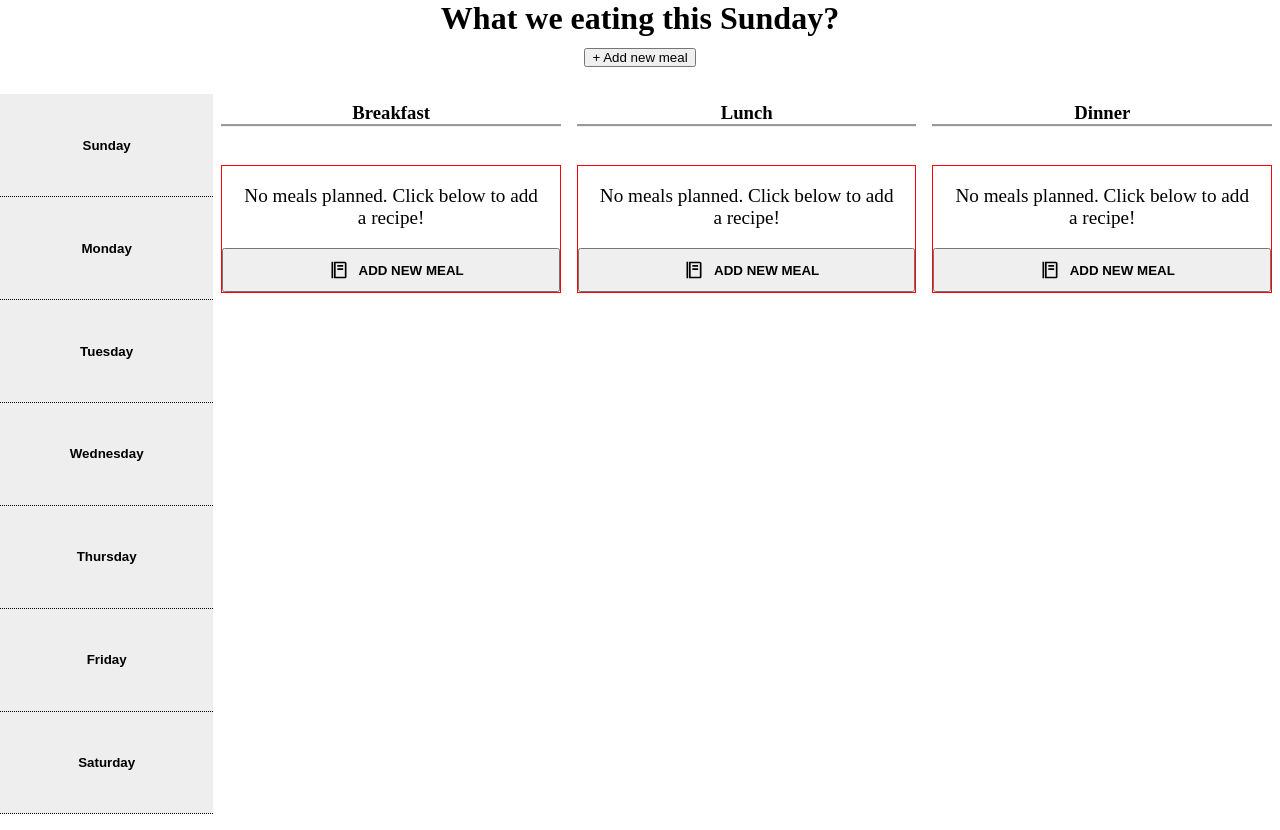
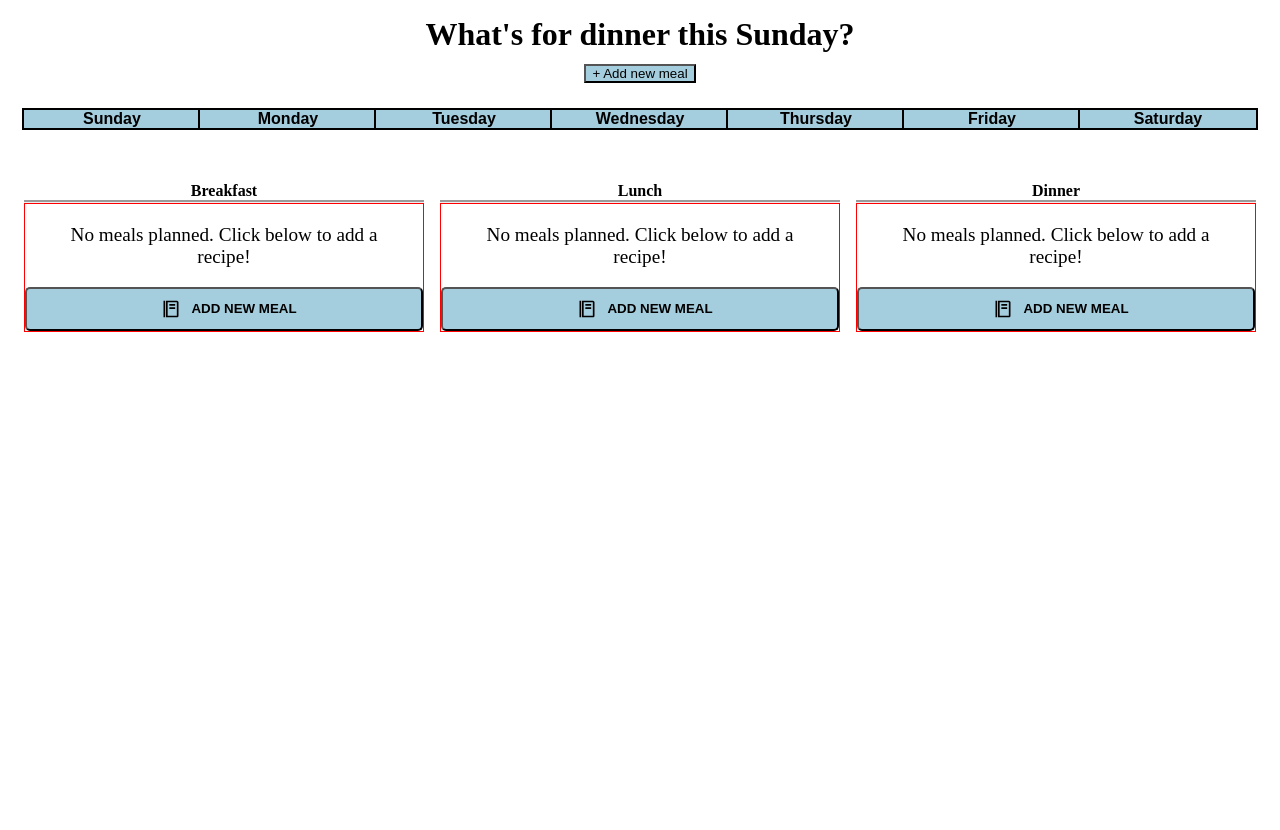
Before and after one commit to jacastanon01/mealplanner, a React (Vite) app: page / in a window 1280 px wide. Built offline with nearby package versions, Linux system fonts and the light colour scheme.

Commit message:
design and other updates

```diff
--- a/src/App.jsx
+++ b/src/App.jsx
@@ -6,25 +6,16 @@ import { useSelector } from "react-redux";
 import { selectMeals } from "./slices/mealsSlice";
 import { selectDay } from "./slices/currentDaySlice";
 import Header from "./components/Header";
-
-const days = [
-  "Sunday",
-  "Monday",
-  "Tuesday",
-  "Wednesday",
-  "Thursday",
-  "Friday",
-  "Saturday",
-];
+import { days } from "./utils/constants";
 
 function App() {
   const allMeals = useSelector(selectMeals);
   const { currentDay } = useSelector(selectDay);
 
   return (
-    <>
+    <main style={{ margin: "0 0.5em" }}>
       <Header />
-      <main className="container">
+      <section className="container">
         <aside>
           <WeekList days={days} meals={allMeals} />
         </aside>
@@ -32,8 +23,8 @@ function App() {
         {/* <h1>{allMeals[currentDay].day}</h1> */}
         <Planner />
         {/* </section> */}
-      </main>
-    </>
+      </section>
+    </main>
   );
 }
 
--- a/src/components/Header.jsx
+++ b/src/components/Header.jsx
@@ -32,7 +32,7 @@ function Header() {
   return (
     <header>
       <h1 className="header-title">
-        What we eating this {allMeals[currentDay].day}?
+        What{`'`}s for dinner this {allMeals[currentDay].day}?
       </h1>
       <button className="add-btn" onClick={handleModal}>
         {/* {width > 700 ? "+ Add new meal" : "+"} */}+ Add new meal
--- a/src/components/MealCard.module.css
+++ b/src/components/MealCard.module.css
@@ -9,7 +9,7 @@
 }
 
 .card {
-  height: 200px;
+  height: 380px;
   position: relative;
   transform-style: preserve-3d;
   transition: 150ms;
@@ -34,7 +34,7 @@
   z-index: 5;
   font-weight: 700;
   cursor: pointer;
-  color: #eee;
+  color: white;
 }
 
 .front img {
@@ -95,6 +95,8 @@
   width: 100%;
   cursor: pointer;
 
+  /* TODO: figure out overlay */
+
   /* background: linear-gradient(
     0deg,
     rgba(47, 47, 47, 0.4) 14%,
@@ -107,8 +109,8 @@
   ); */
   background: linear-gradient(
     0deg,
-    rgba(77, 77, 77, 0.2) 14%,
-    rgba(191, 191, 191, 0.155) 78%
+    rgba(77, 77, 77, 0.266) 14%,
+    rgba(191, 191, 191, 0.277) 78%
   );
   /* background: linear-gradient(
     0deg,
--- a/src/components/Planner.module.css
+++ b/src/components/Planner.module.css
@@ -14,10 +14,12 @@
 
   .meal {
     height: 100%;
+    margin: 1em 0;
   }
 
   .meal h1 {
-    margin-top: 2em;
+    margin: 1em;
+    font-size: 2.5em;
   }
 
   .meal__button {
@@ -41,6 +43,7 @@
     height: 100%;
     width: 100%;
     border-bottom: 1px dotted black;
+
     /* border-bottom-style: groove; */
   }
 
@@ -49,7 +52,7 @@
   }
 
   .meal {
-    margin: 0.5em;
+    margin-bottom: 2em;
     text-align: center;
   }
 
@@ -68,8 +71,8 @@
 .planner-container {
   display: flex;
   width: 100%;
-  justify-content: space-evenly;
   flex: 5;
+  gap: 1em;
 }
 
 .meal {
@@ -81,7 +84,7 @@
 
 .meal h1 {
   text-align: center;
-  margin-bottom: 2em;
+
   border-bottom-style: groove;
 }
 
@@ -101,7 +104,7 @@
   display: flex;
   justify-content: center;
   align-items: center;
-
+  border-radius: 5px;
   text-transform: uppercase;
   font-weight: 600;
   cursor: pointer;
--- a/src/components/WeekList.jsx
+++ b/src/components/WeekList.jsx
@@ -2,16 +2,17 @@ import React from "react";
 import { setCurrentDay } from "../slices/currentDaySlice";
 import { useDispatch, useSelector } from "react-redux";
 import { selectMeals } from "../slices/mealsSlice";
+import classes from "./WeekList.module.css"
 
 function WeekList({ days }) {
   const allMeals = useSelector(selectMeals);
   const dispatch = useDispatch();
   return (
-    <ul className="week-list">
+    <ul className={classes["week-list"]}>
       {allMeals?.map(({ day, id }) => (
         <li key={day}>
           <button
-            className="day-btn"
+            className={classes["day-btn"]}
             onClick={() => dispatch(setCurrentDay(id))}
           >
             {day}
--- /dev/null
+++ b/src/components/WeekList.module.css
@@ -0,0 +1,35 @@
+@media screen and (min-width: 492px) {
+  .day-btn {
+    font-size: 1em;
+  }
+}
+.week-list {
+  display: grid;
+  grid-template-columns: repeat(auto-fit, minmax(6em, 1fr));
+  grid-auto-flow: rows;
+  grid-auto-rows: 1fr;
+  /* background-color: var(--primary); */
+  align-items: center;
+  flex-direction: row;
+  flex-wrap: wrap;
+}
+
+.week-list li {
+  flex: 1;
+  list-style: none;
+  background: var(--primary);
+  outline: 2px solid black;
+  align-self: center;
+  padding: 0 0.4em;
+}
+
+.day-btn {
+  text-decoration: none;
+  color: inherit;
+  cursor: pointer;
+  font-weight: 700;
+  border: none;
+  background: none;
+  width: 100%;
+  height: 100%;
+}
--- a/src/components/modal/AddMealForm.jsx
+++ b/src/components/modal/AddMealForm.jsx
@@ -7,6 +7,7 @@ import classes from "./Modal.module.css";
 import { RiAddCircleFill } from "react-icons/ri";
 import { useExtractMealDataMutation } from "../../slices/apiSlice";
 
+// TODO set up default values for selects with a custom hook and utils
 function AddMealForm() {
   const [mealUrl, setMealUrl] = useState("");
   const { currentDay } = useSelector(selectDay);
--- a/src/index.css
+++ b/src/index.css
@@ -2,7 +2,14 @@
   padding: 0;
   margin: 0;
   box-sizing: border-box;
+  --primary: #a4cddd;
 }
+
+button {
+  background: var(--primary);
+}
+
+/* TODO Refactor into css modules and wrap in main element*/
 
 @media only screen and (min-width: 320px) and (max-width: 491px) {
   .container {
@@ -25,18 +32,17 @@
 
 @media screen and (min-width: 492px) {
   .container {
+    gap: 2em;
   }
   .container aside {
     flex: 1;
   }
   .week-list {
-    flex-direction: column;
     height: 100%;
   }
   .week-list li {
     height: 100%;
     width: 100%;
-    border-bottom: 1px dotted black;
     /* border-bottom-style: groove; */
   }
   .planner-container {
@@ -60,6 +66,7 @@ header {
   margin-bottom: 1em;
   flex-direction: column;
   align-items: center;
+  margin: 1em;
   /* border-bottom-style: groove; */
 }
 
@@ -73,60 +80,8 @@ header {
 }
 
 .container {
-  display: flex;
+  display: grid;
   height: 90vh;
+  margin: 0 1em;
+  grid-template-rows: 2.5em 1fr;
 }
-
-.week-list {
-  display: flex;
-  background-color: antiquewhite;
-  align-items: center;
-}
-
-.week-list li {
-  list-style: none;
-  background: #eee;
-
-  align-self: center;
-}
-
-.day-btn {
-  text-decoration: none;
-  color: inherit;
-  cursor: pointer;
-  font-weight: 600;
-  border: none;
-  background: none;
-  width: 100%;
-  height: 100%;
-}
-
-.planner-container {
-  display: flex;
-  width: 100%;
-  flex-direction: column;
-  align-items: center;
-}
-
-.meals-grid {
-  display: grid;
-  align-items: center;
-  grid-template-columns: repeat(auto-fill, minmax(300px, 1fr));
-  gap: 1em;
-}
-
-.meals-container {
-  display: flex;
-  width: 100%;
-  justify-content: space-evenly;
-  flex: 5;
-}
-
-.meal h1 {
-  text-align: center;
-  margin-bottom: 1em;
-  border-bottom-style: groove;
-}
-
-.meal__button {
-}
--- /dev/null
+++ b/src/utils/constants.js
@@ -0,0 +1,11 @@
+export const days = [
+  "Sunday",
+  "Monday",
+  "Tuesday",
+  "Wednesday",
+  "Thursday",
+  "Friday",
+  "Saturday",
+];
+
+export const mealsInDay = ["breakfast", "lunch", "dinner"];
```
